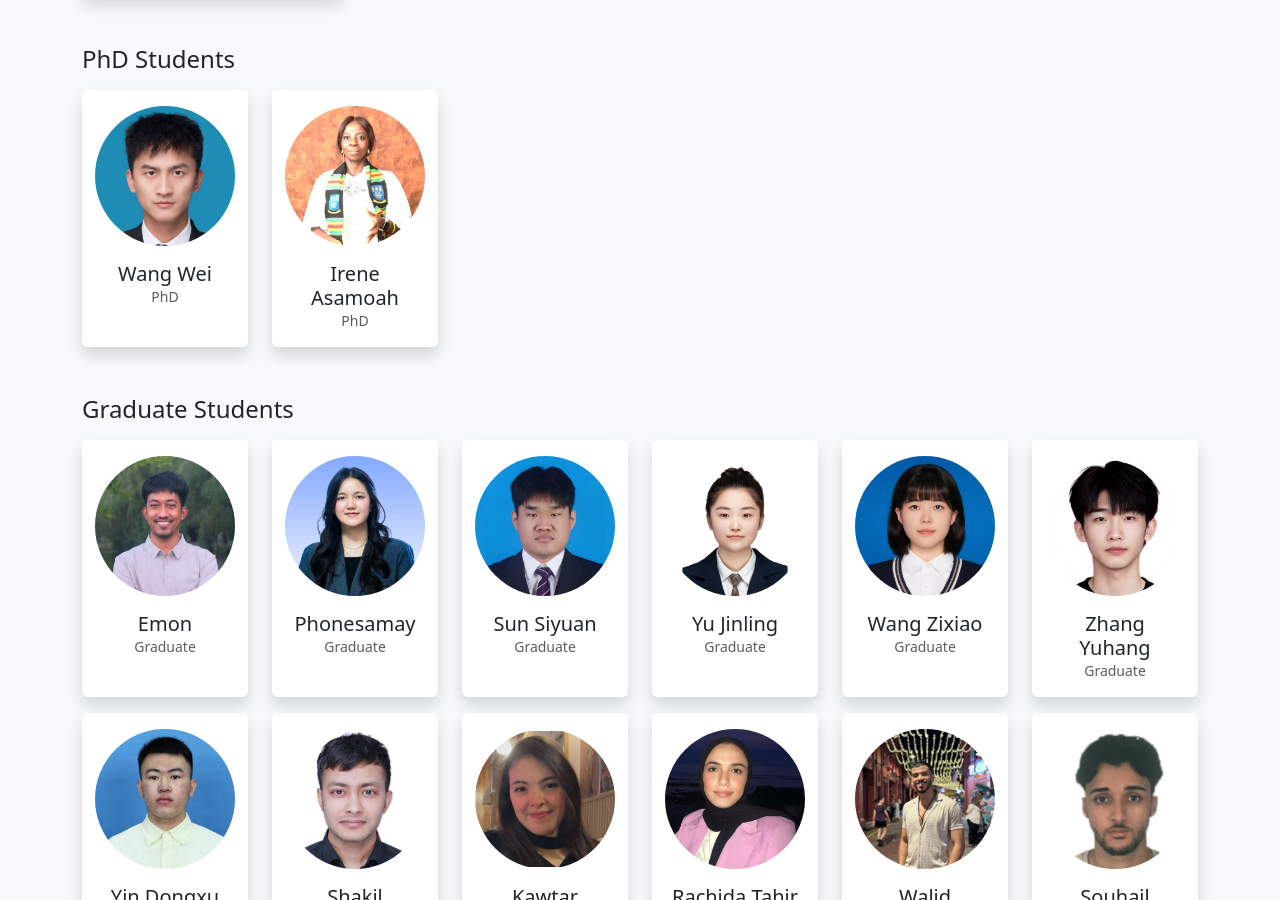
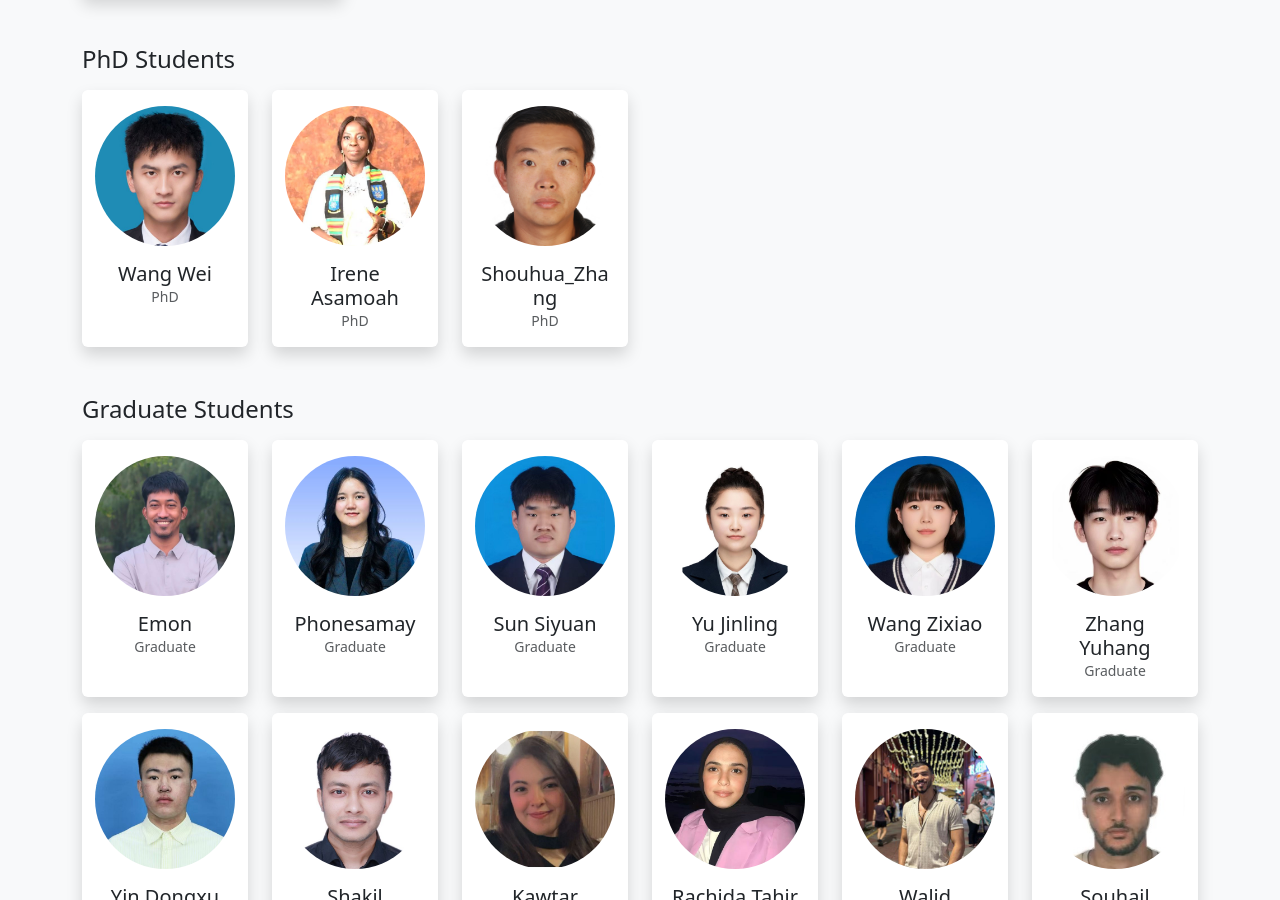
Before and after one commit to cogtwins/cogtwins.github.io, a Jekyll site: the page built from index.html, in a window 1280 px wide and 900 px high, scrolled down 1745 px. Built offline with Jekyll 4.4.1, drawn with Linux system fonts in a browser that asks for light colours; the list of posts is cut into pages by our own code.

Commit message:
修改新闻；添加新成员

```diff
--- a/_data/phd_members.yml
+++ b/_data/phd_members.yml
@@ -7,3 +7,8 @@
   profile:
   photo: "/assets/imgs/irene_asamoah.jpg"
   title: "PhD"
+
+- name: "Shouhua_Zhang"
+  profile:
+  photo: "/assets/imgs/Shouhua_Zhang.jpg"
+  title: "PhD"
--- a/_posts/2026-01-19-cogtwins-lab-visited-qingdao-haier.markdown
+++ b/_posts/2026-01-19-cogtwins-lab-visited-qingdao-haier.markdown
@@ -16,4 +16,4 @@ published: true
 
 
 Recently, the Cogtwins Lab consisting of students and teachers visited Haier’s Appliance Group to conduct enterprise research. Representatives of the Lab’s member, including Cui Huanqing and Bao Han, held in-depth discussions with leaders from Haier’s Strategic Department, Haier Group’s cooperative education office, and the appliance research and development team. The two sides engaged in exchanges on topics such as technology development, personnel training, and technology transfer. They reached a preliminary consensus on promoting further deep integration of industry, university, and research, and jointly explored opportunities for innovation in the field of smart appliances.
-近日，cogtwins双创团队师生赴海尔智家小家电产业开展企业调研。实验室教师代表崔焕庆、包含等人与海尔智家小家电产业战略部、海尔集团校企合作处及小家电研发团队领导进行了深入洽谈。双方围绕技术研发、人才培养及成果转化等方向展开交流，并就推动下一步产学研深度融合达成初步合作共识，共同探索智能家电领域创新机遇。
+近日，cogtwins实验室师生赴海尔智家小家电产业开展企业调研。实验室教师代表崔焕庆、包含等人与海尔智家小家电产业战略部、海尔集团校企合作处及小家电研发团队领导进行了深入洽谈。双方围绕技术研发、人才培养及成果转化等方向展开交流，并就推动下一步产学研深度融合达成初步合作共识，共同探索智能家电领域创新机遇。
```
Also changed, not shown: assets/imgs/Shouhua_Zhang.jpg (added).
